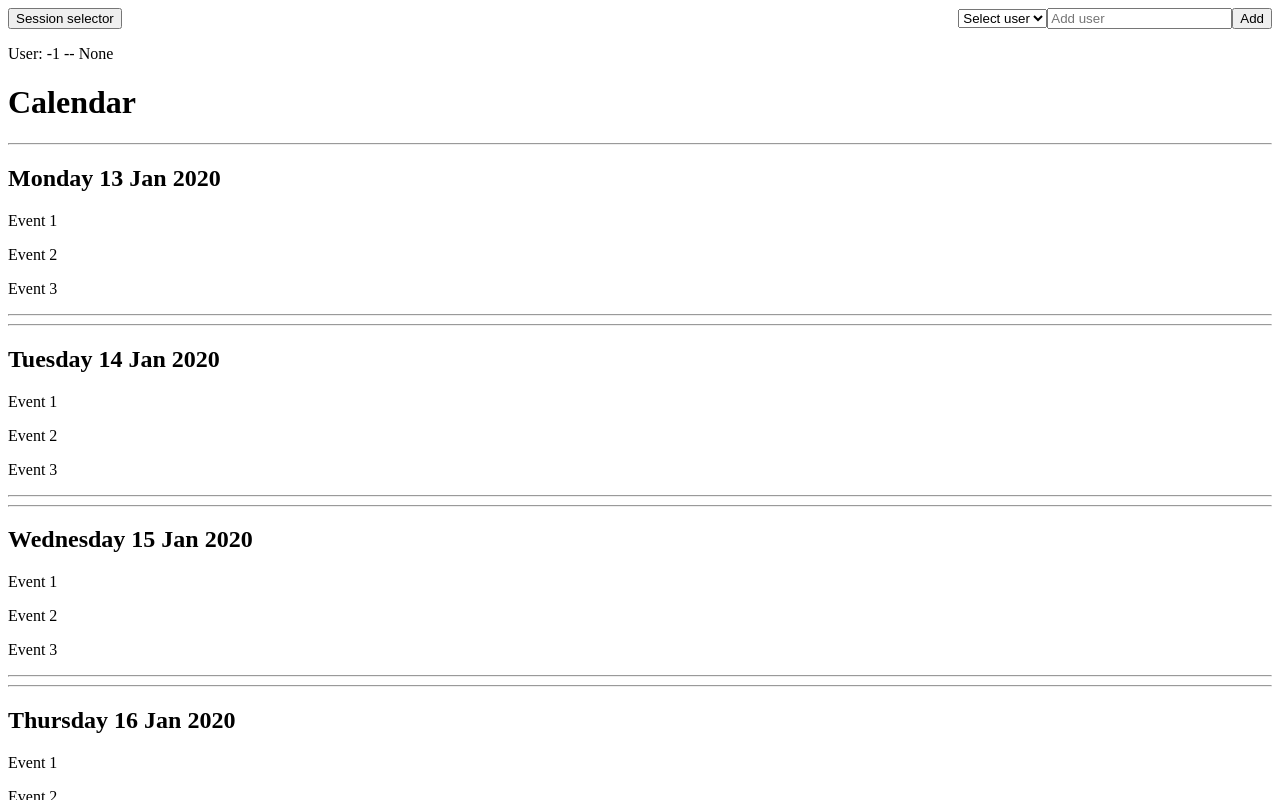
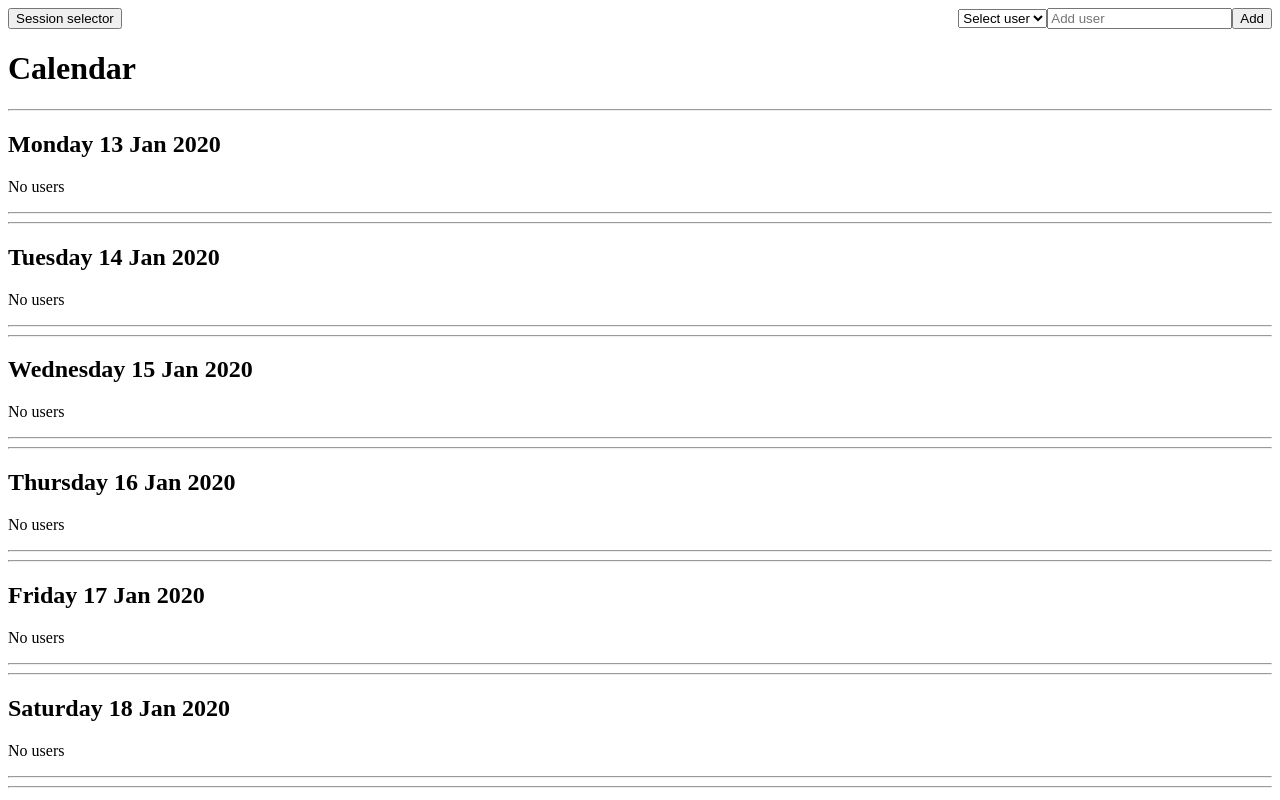
Before and after one commit to Jkutkut/party-planner, a React (Vite) app in the folder party-planner/: page / in a window 1280 px wide. Both pictures are taken after typing "Sample", "2020-01-15" into the empty fields and a click on the button "Create". Shown: the top 800 px of the page. Built offline with nearby package versions, Linux system fonts and the light colour scheme.

Commit message:
users can be added to days

```diff
--- a/party-planner/src/App.tsx
+++ b/party-planner/src/App.tsx
@@ -48,8 +48,7 @@ function App() {
           setUserIdx={changeUserIdx}
         />
       </div>
-      <p>User: {userIdx} -- {userIdx >= 0 && session.getUsers()[userIdx].getName() || "None"}</p>
-      <Calendar calendar={session.getCalendar()}/>
+      <Calendar session={session}/>
     </>
   )
 }
--- a/party-planner/src/components/calendar/Calendar.tsx
+++ b/party-planner/src/components/calendar/Calendar.tsx
@@ -1,15 +1,17 @@
 import { useEffect, useState } from 'react'
 import CalendarDay from './CalendarDay';
-import CalendarModel from '../../model/calendar/CalendarModel';
 import DayModel from '../../model/calendar/CalendarDayModel';
+import Session from '../../model/session/Session';
 
 interface Props {
-    calendar: CalendarModel;
+    session: Session;
 };
 
-const Calendar = ({calendar}: Props) => {
+const Calendar = ({session}: Props) => {
     const [isLoading, setIsLoading] = useState<boolean>(false);
     const [days, setDays] = useState<DayModel[]>([]);
+
+    const calendar = session.getCalendar();
 
     const addWeek: () => void = () => {
         setIsLoading(true);
@@ -37,7 +39,7 @@ const Calendar = ({calendar}: Props) => {
     return <>
         <h1>Calendar</h1>
         {days.map((day, index) =>
-            <CalendarDay key={index} day={day} />
+            <CalendarDay key={index} day={day} session={session} />
         )}
         {isLoading && <p>Loading...</p>}
     </>;
--- a/party-planner/src/components/calendar/CalendarDay.tsx
+++ b/party-planner/src/components/calendar/CalendarDay.tsx
@@ -1,18 +1,36 @@
+import { useState } from "react";
 import CalendarDayModel from "../../model/calendar/CalendarDayModel";
+import Session from "../../model/session/Session";
 
 interface Props {
     day: CalendarDayModel;
+    session: Session;
 };
 
-const CalendarDay = ({ day }: Props) => {
-    return <>
+const CalendarDay = ({ day, session}: Props) => {
+    const users = session.getUsers();
+    const [dayUsers, setDayUsers] = useState<number[]>(day.getUsers());
+
+    const handleClick = () => {
+        console.debug('Clicked on day ' + day.toString());
+        const currentUser = session.getCurrentUserIdx();
+        day.toggleUser(currentUser);
+        setDayUsers([...day.getUsers()]);
+    };
+
+    return <div onClick={handleClick}>
         <hr />
         <h2>{day.toString()}</h2>
-        <p>Event 1</p>
-        <p>Event 2</p>
-        <p>Event 3</p>
+        {dayUsers.length === 0 &&
+            <p>No users</p> ||
+            <ul>
+                {dayUsers.map((userIdx, index) =>
+                    <li key={index}>{users[userIdx].getName()}</li>
+                )}
+            </ul>
+        }
         <hr />
-    </>;
+    </div>;
 };
 
 export default CalendarDay;
--- a/party-planner/src/model/calendar/CalendarDayModel.ts
+++ b/party-planner/src/model/calendar/CalendarDayModel.ts
@@ -1,15 +1,34 @@
+import SessionHandler from "../session/SessionHandler";
+
 class CalendarDayModel {
     private date: Date;
-    // private people: User[];
     private dateString: string | undefined;
+    private users: number[];
 
     constructor(date: Date) {
         this.date = date;
+        this.users = [];
     }
 
     public static fromJSON(json: any): CalendarDayModel {
-        const { date } = json;
-        return new CalendarDayModel(new Date(date));
+        const { date, users } = json;
+        const calendarDayModel = new CalendarDayModel(new Date(date));
+        calendarDayModel.users = users;
+        return calendarDayModel;
+    }
+
+    public getUsers(): number[] {
+        return this.users;
+    }
+
+    public toggleUser(userId: number): void {
+        if (this.users.indexOf(userId) === -1) {
+            this.users.push(userId);
+        }
+        else {
+            this.users = this.users.filter((user) => user !== userId);
+        }
+        SessionHandler.getInstance().saveSessions();
     }
 
     protected setDate(date: Date): void {
```
